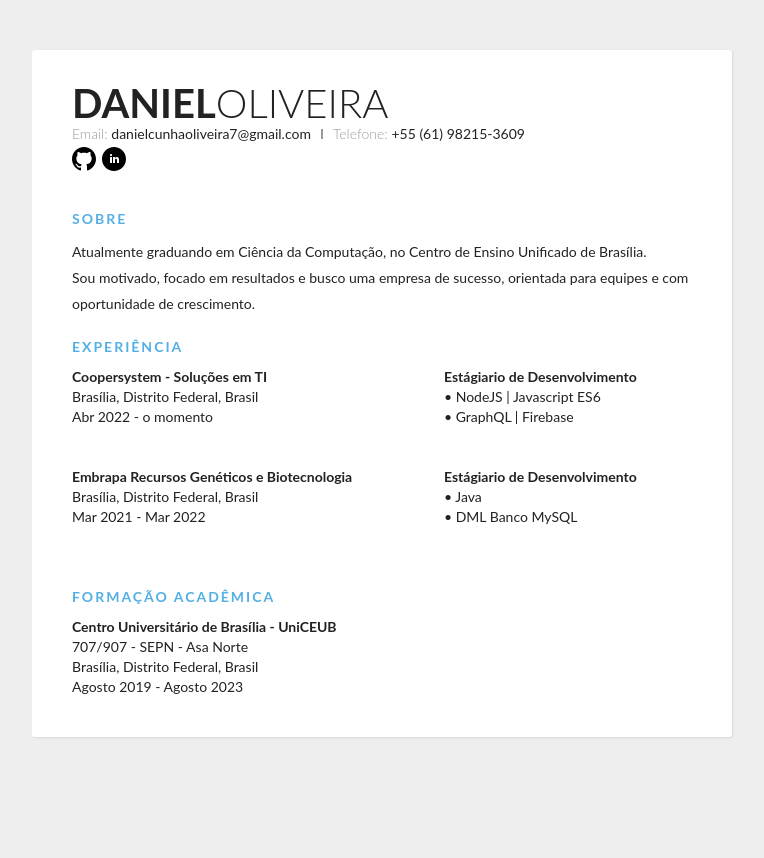
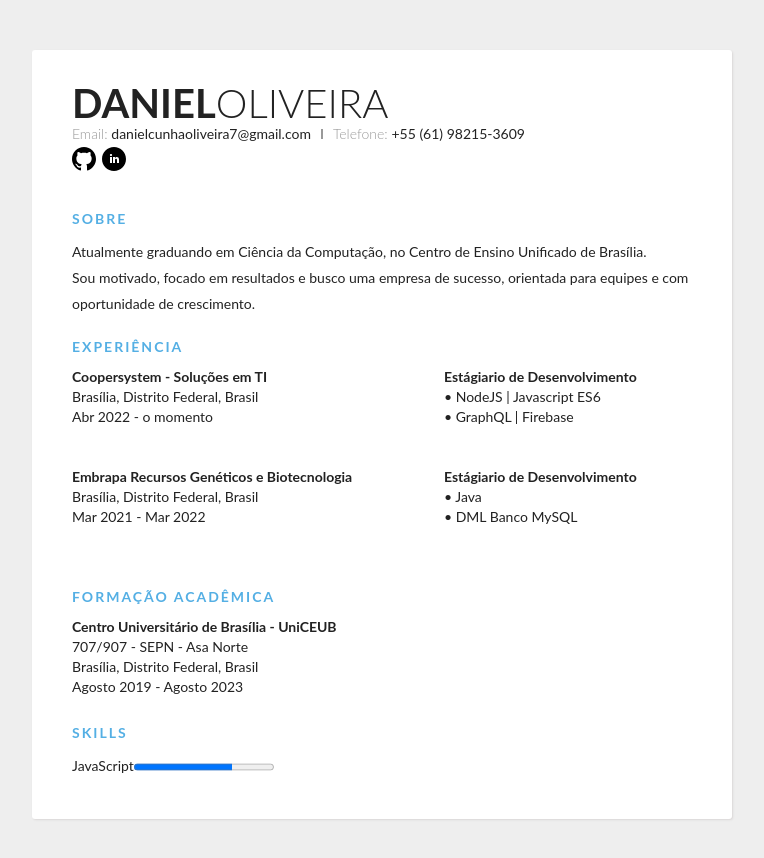
Before and after one commit to banksdaniel/my-simple-resume, a React (Create React App) app: page / in a window 1280 px wide. Shown: the top 858 px of the page, without its empty margins (258-1022 px from the left). Built offline with nearby package versions, Linux system fonts and the light colour scheme.

Commit message:
✨ Adding skill bar

```diff
--- a/src/App.js
+++ b/src/App.js
@@ -110,6 +110,16 @@ function App() {
           </div>
         </div>
       </div>
+      <br></br>
+      <div class="about">
+        <div class="details">
+          <div class="section__title">SKILLS</div>
+        </div>
+      </div>
+      <div>
+      <span class="name">JavaScript</span>
+					<progress value="70" max="100"></progress>
+          </div>
     </div>
   );
 }
```
